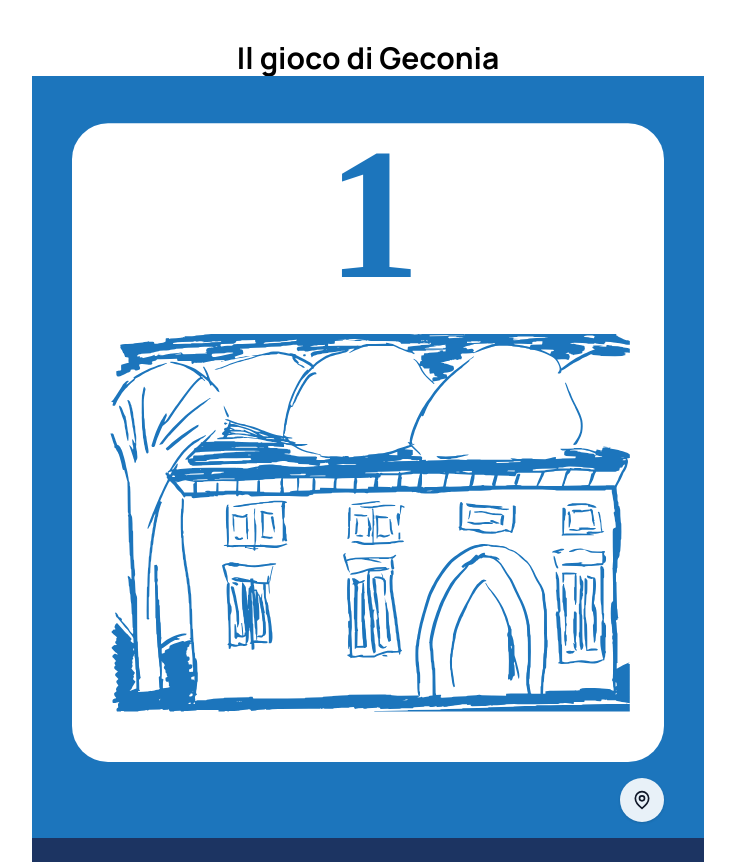
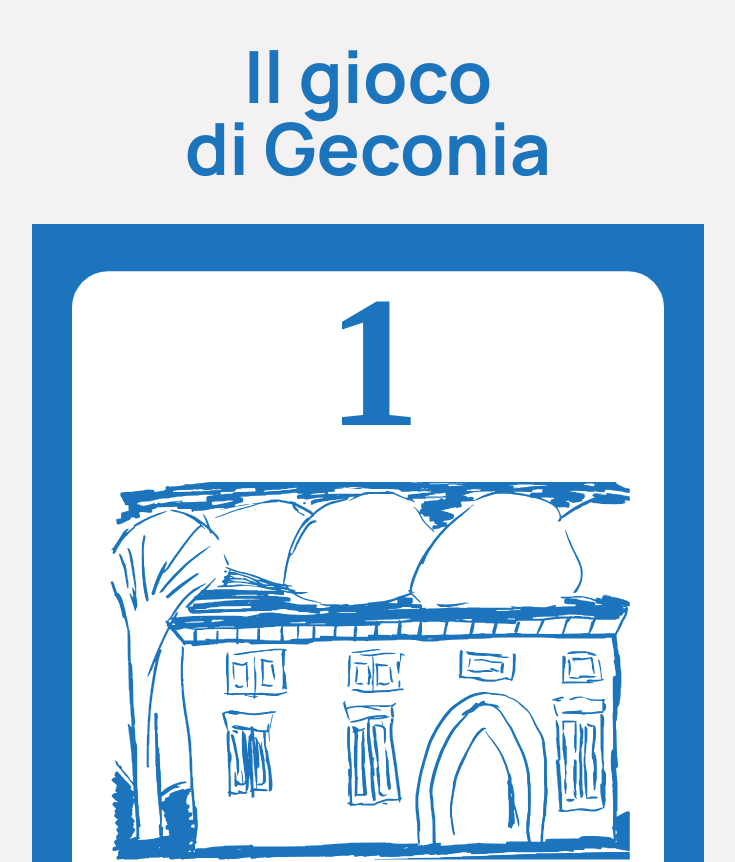
Before and after one commit to mrwebdesigner/tesi-geconia, a SvelteKit app: page / in a window 1280 px wide. Shown: the top 862 px of the page, without its empty margins (272-1007 px from the left). Built offline with nearby package versions, Linux system fonts and the light colour scheme.

Commit message:
aggiornato titolo

```diff
--- a/src/routes/+page.svelte
+++ b/src/routes/+page.svelte
@@ -30,8 +30,13 @@
 	}
 </script>
 
-<main class="mx-auto flex w-full max-w-2xl flex-col">
-	<h1 class="px-10 pt-10 text-center font-sans text-3xl font-bold">Il gioco di Geconia</h1>
+<main class="mx-auto flex w-full max-w-2xl flex-col pb-10">
+	<h1
+		class="mb-10 px-10 pt-10 text-center font-sans text-6xl font-bold text-balance sm:text-7xl"
+		style:color={titoloColore}
+	>
+		Il gioco di Geconia
+	</h1>
 
 	{#each caselle as casella (casella.id)}
 		<div class="flex flex-col px-10 pt-10 pb-4" style:background-color={casella.colore}>
--- a/src/routes/layout.css
+++ b/src/routes/layout.css
@@ -8,3 +8,9 @@
 		'Segoe UI Symbol', 'Noto Color Emoji';
 	--default-font-family: var(--font-sans);
 }
+
+@layer base {
+	body {
+		@apply bg-taupe-100;
+	}
+}
```
